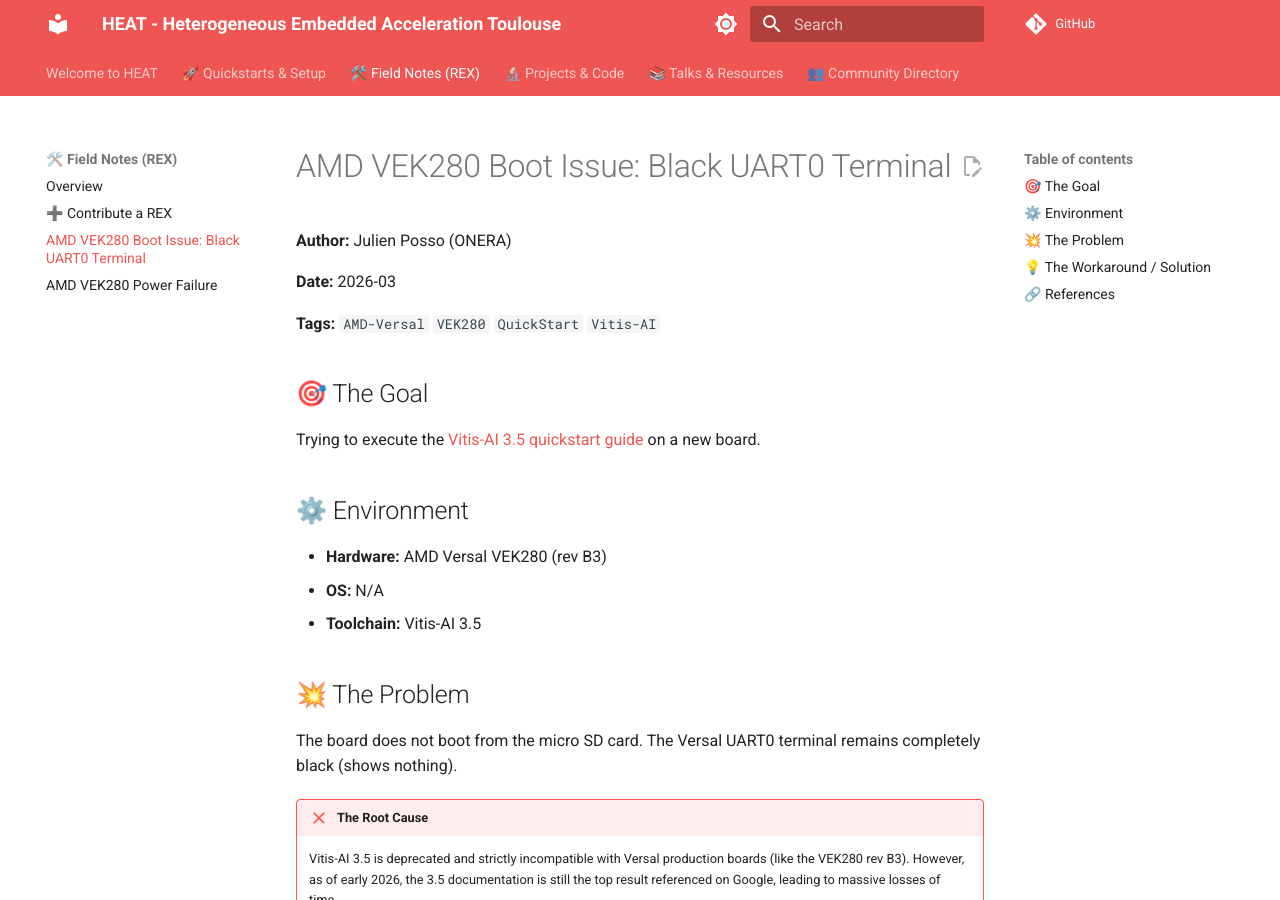
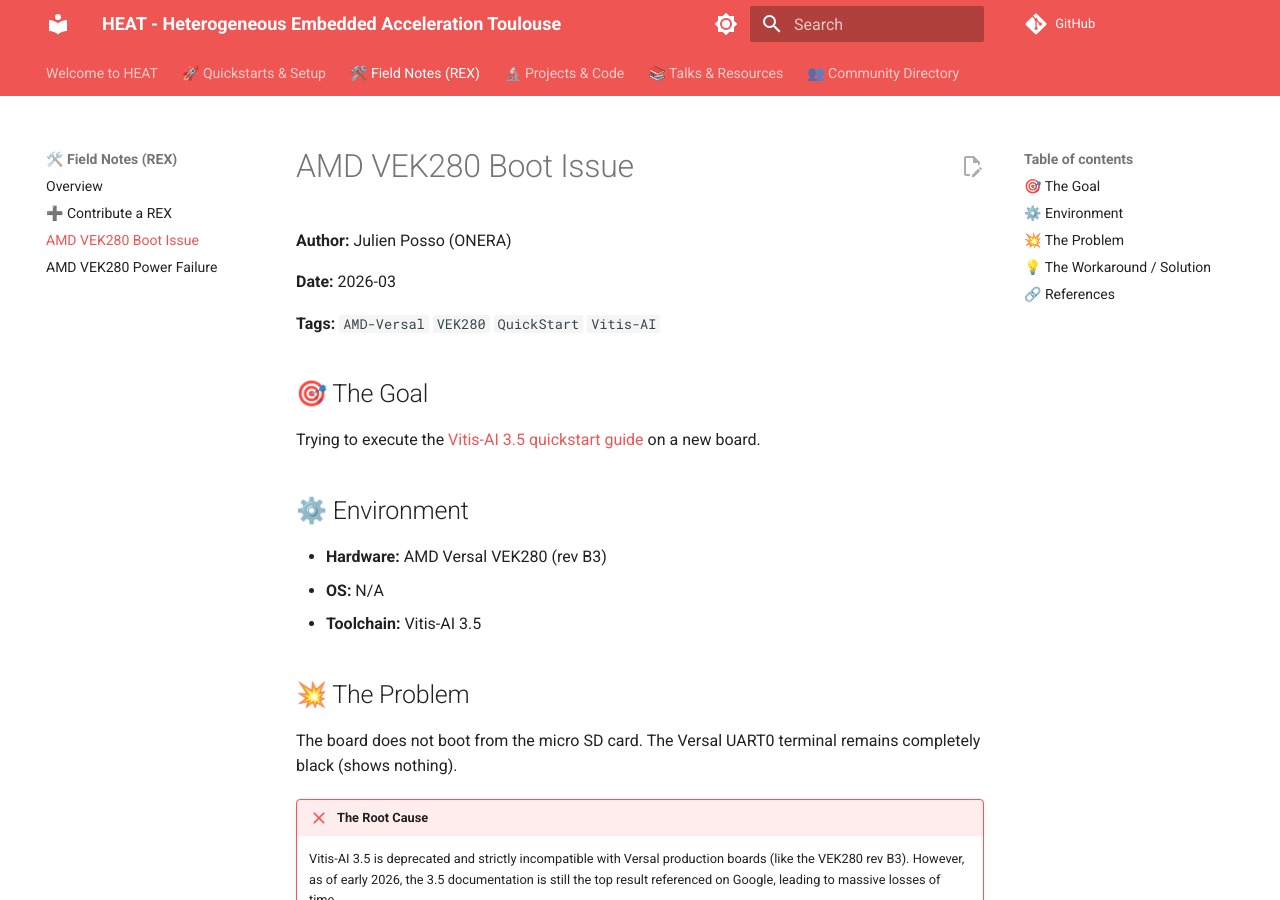
Before and after one commit to Toulouse-Embedded-Accel/HEAT, an MkDocs documentation site: the page built from docs/rex/vek280-boot-issue.md, in a window 1280 px wide and 900 px high. Built offline with MkDocs 1.6.1 and Material for MkDocs 9.7.7, drawn with Linux system fonts in a browser that asks for light colours; comment, search, counter and statistics services are not loaded.

Commit message:
Update title of VEK280 boot issue document
Removed 'Black UART0 Terminal' from the title.

```diff
--- a/docs/rex/vek280-boot-issue.md
+++ b/docs/rex/vek280-boot-issue.md
@@ -1,4 +1,4 @@
-# AMD VEK280 Boot Issue: Black UART0 Terminal
+# AMD VEK280 Boot Issue
 
 **Author:** Julien Posso (ONERA)
 
```
